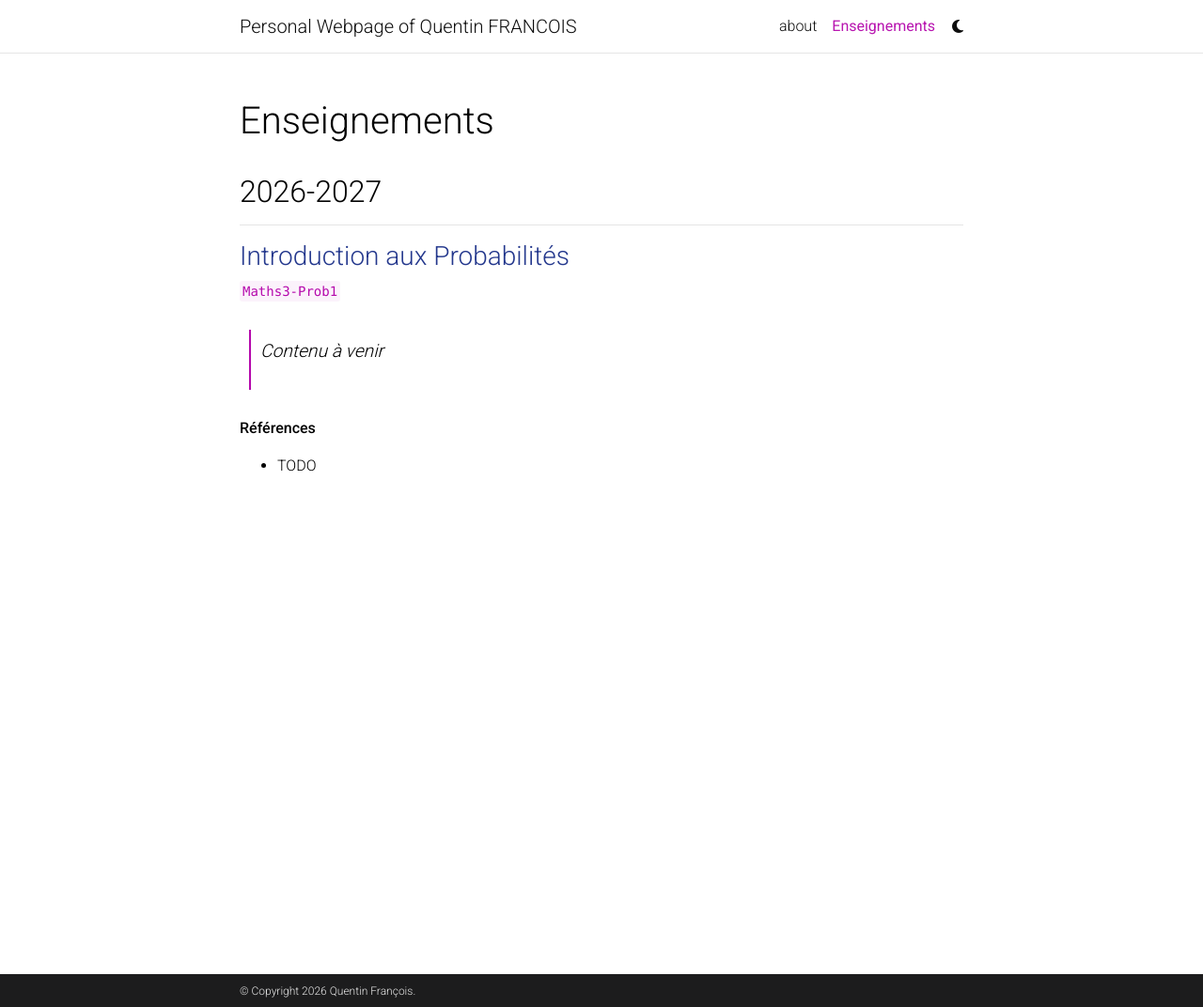
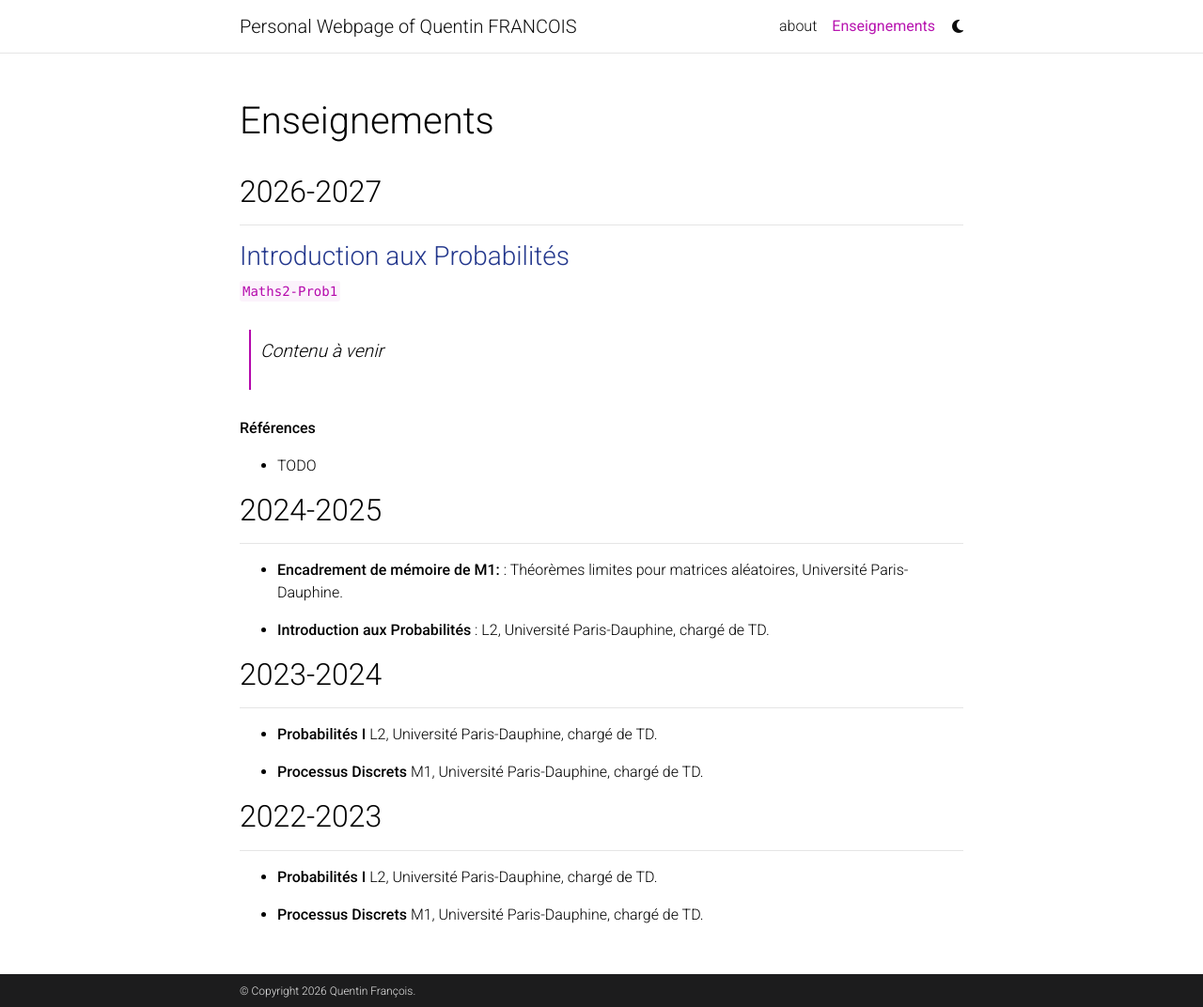
Before and after one commit to qufrancois/qufrancois.github.io, a Jekyll site: the page built from _pages/enseignement.md, in a window 1280 px wide and 1072 px high. Shown: the whole window at 94% size. Built offline with Jekyll 4.4.1, drawn with Linux system fonts in a browser that asks for light colours; full-size pictures stand in for the smaller copies a plugin makes; comment, search, counter and statistics services are not loaded; a style sheet for code colours, icons or effects is not loaded.

Commit message:
Added ens

```diff
--- a/_pages/enseignement.md
+++ b/_pages/enseignement.md
@@ -12,10 +12,36 @@ nav_order: 2
 ---
 
 ### <span style="color:rgb(36,56,141)">Introduction aux Probabilités</span>
-**`Maths3-Prob1`**
+**`Maths2-Prob1`**
 
 > *Contenu à venir*
 
 **Références**
 
 - TODO
+
+
+
+## 2024-2025
+
+---
+
+- **Encadrement de mémoire de M1:** : Théorèmes limites pour matrices aléatoires, Université Paris-Dauphine.
+
+- **Introduction aux Probabilités** : L2, Université Paris-Dauphine, chargé de TD.
+
+## 2023-2024
+
+---
+
+- **Probabilités I** L2, Université Paris-Dauphine, chargé de TD.
+
+- **Processus Discrets** M1, Université Paris-Dauphine, chargé de TD.
+
+## 2022-2023
+
+---
+
+- **Probabilités I** L2, Université Paris-Dauphine, chargé de TD.
+
+- **Processus Discrets** M1, Université Paris-Dauphine, chargé de TD.
```
Also changed, not shown: _pages/about.md (+0 -22 lines), _pages/teaching.md (+22 -0 lines).
